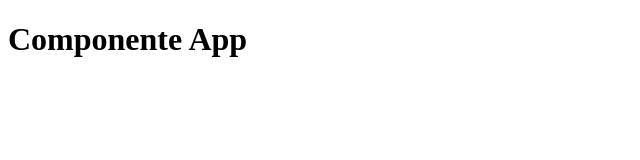
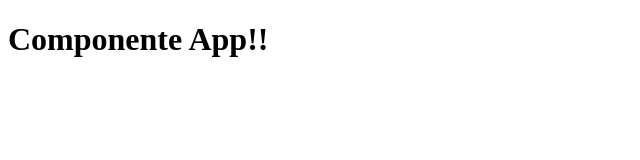
Before and after one commit to romuloms/react-fundamentos, a React app: page / in a window 1280 px wide. Shown: the top 160 px of the page, without its empty margins (0-640 px from the left). Built offline with nearby package versions, Linux system fonts and the light colour scheme.

Commit message:
added webpack server

```diff
--- a/package.json
+++ b/package.json
@@ -4,7 +4,8 @@
   "main": "index.js",
   "license": "MIT",
   "scripts": {
-    "build": "webpack"
+    "build": "webpack",
+    "dev": "webpack serve"
   },
   "devDependencies": {
     "@babel/core": "^7.22.1",
@@ -14,7 +15,8 @@
     "clean-webpack-plugin": "^4.0.0",
     "html-webpack-plugin": "^5.5.1",
     "webpack": "^5.84.1",
-    "webpack-cli": "^5.1.1"
+    "webpack-cli": "^5.1.1",
+    "webpack-dev-server": "^4.15.0"
   },
   "dependencies": {
     "react": "^17.0.2",
--- a/src/App.js
+++ b/src/App.js
@@ -1,7 +1,7 @@
 import React from 'react';
 
 function App() {
-  return <h1>Componente App</h1>;
+  return <h1>Componente App!!</h1>;
 }
 
 export default App;
--- a/webpack.config.js
+++ b/webpack.config.js
@@ -23,4 +23,7 @@ module.exports = {
       },
     ],
   },
+  devServer: {
+    port: 3000,
+  },
 };
```
Also changed, not shown: 4 other files (tests, documents, lock files or other folders).
